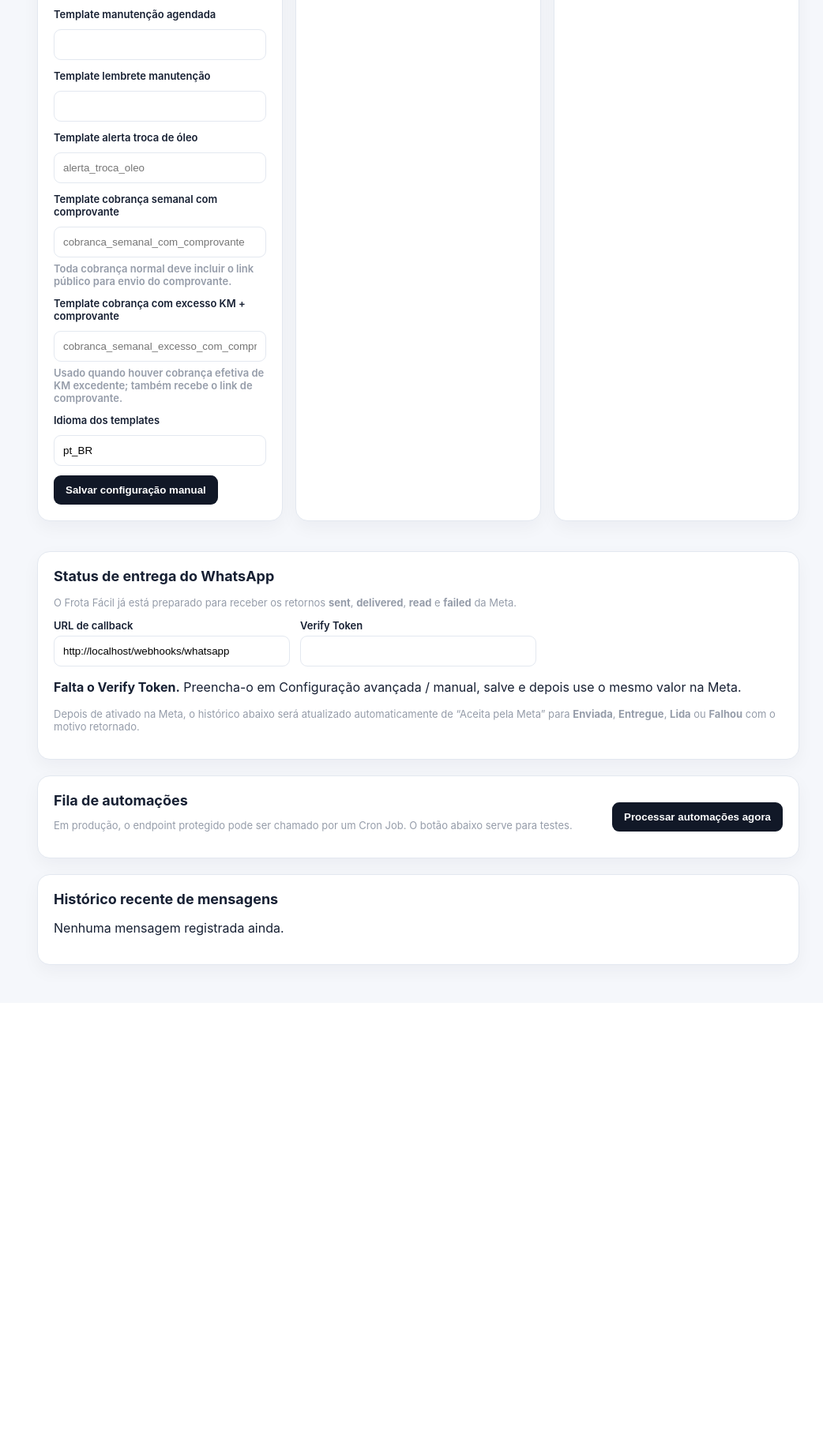
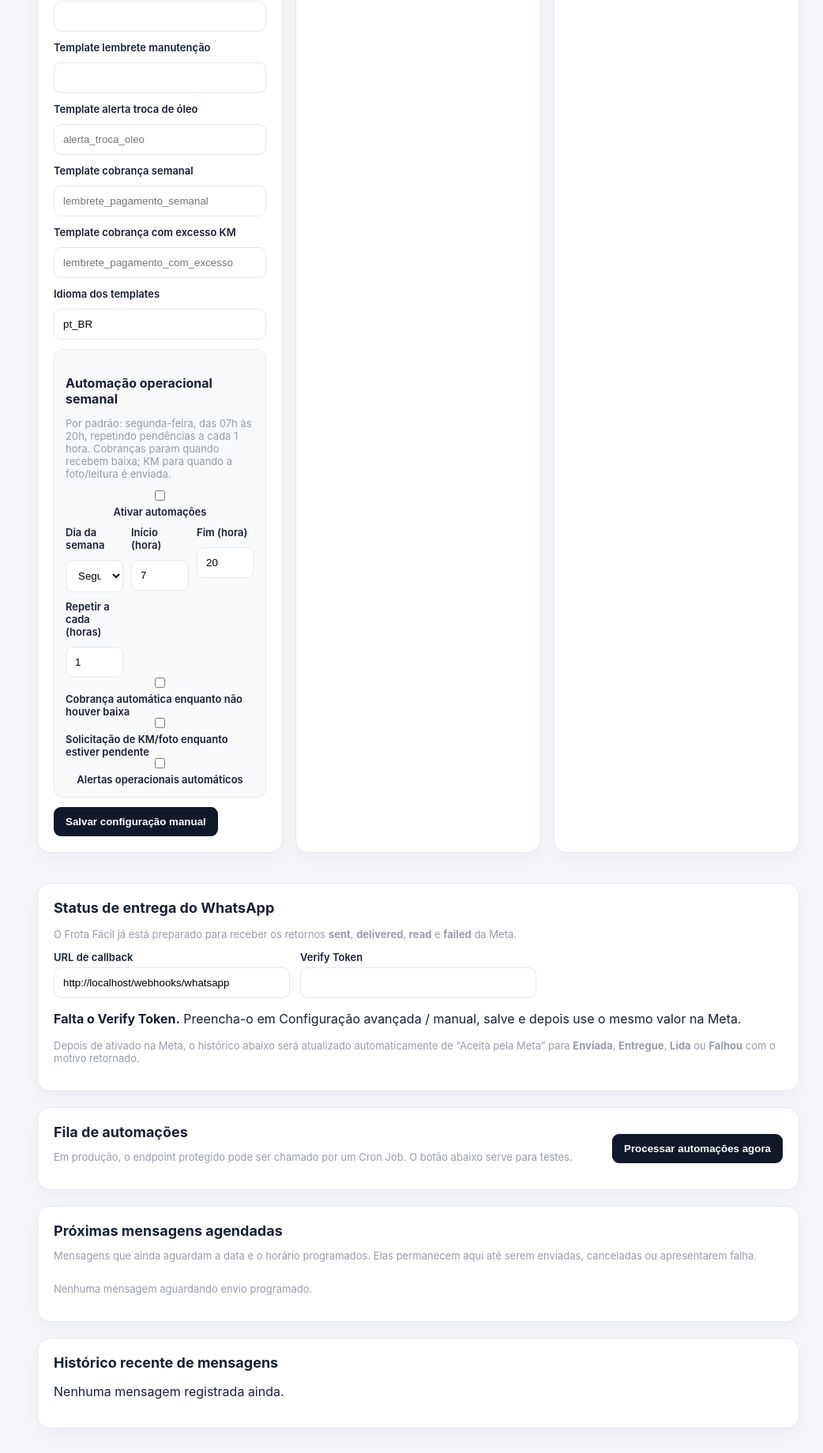
Before and after one commit to caelessa/saas, a Flask app: page /integracoes in a window 1280 px wide. Shown: the part 1320-3160 px from the top of the page at 79% size, without its empty margins (238-1280 px from the left). Before the commit the page ends 2557 px from the top, so only its background shows below. Run offline with Flask 3, Linux system fonts and the light colour scheme; a user stored in the database is signed in; data comes from the database, SQL or seed files in the repository; data that the repository does not hold is empty.

Commit message:
Add files via upload

```diff
--- a/templates/integracoes.html
+++ b/templates/integracoes.html
@@ -2,7 +2,6 @@
 {% block heading %}Integrações{% endblock %}
 {% block subheading %}Conecte os serviços usados por cada locadora sem prender o Frota Fácil a um único fornecedor.{% endblock %}
 {% block content %}
-<div style="margin-bottom:16px"><a class="btn-secondary" href="{{ url_for('configuracoes') }}">⚙ Central de Configurações</a></div>
 <div class="integration-grid">
   <section class="card integration-card">
     <h2>WhatsApp Business Platform</h2>
@@ -18,8 +17,8 @@
         <button class="btn-secondary" type="submit">Desconectar do Frota Fácil</button>
       </form>
     {% elif meta_embedded_ready %}
-      <button class="btn" type="button" id="meta-connect-button">Conectar meu WhatsApp</button>
-      <p class="muted" id="meta-connect-status">Você será direcionado ao fluxo seguro da Meta para escolher/criar a conta e o número.</p>
+      <a class="btn" href="{{ url_for('iniciar_whatsapp_embedded_signup') }}">Conectar meu WhatsApp</a>
+      <p class="muted">Você será direcionado ao fluxo seguro da Meta e voltará automaticamente ao Frota Fácil após a autorização.</p>
     {% else %}
       <div class="notice-warning">
         <strong>Conexão simplificada preparada.</strong>
@@ -54,9 +53,23 @@
         <label>Template manutenção agendada<input name="maintenance_template_name" value="{{ whatsapp_cfg.get('maintenance_template_name','') }}"></label>
         <label>Template lembrete manutenção<input name="maintenance_reminder_template_name" value="{{ whatsapp_cfg.get('maintenance_reminder_template_name','') }}"></label>
         <label>Template alerta troca de óleo<input name="oil_change_template_name" value="{{ whatsapp_cfg.get('oil_change_template_name','') }}" placeholder="alerta_troca_oleo"></label>
-        <label>Template cobrança semanal com comprovante<input name="payment_template_name" value="{{ whatsapp_cfg.get('payment_template_name','') }}" placeholder="cobranca_semanal_com_comprovante"><small class="muted">Toda cobrança normal deve incluir o link público para envio do comprovante.</small></label>
-        <label>Template cobrança com excesso KM + comprovante<input name="payment_excess_template_name" value="{{ whatsapp_cfg.get('payment_excess_template_name','') }}" placeholder="cobranca_semanal_excesso_com_comprovante"><small class="muted">Usado quando houver cobrança efetiva de KM excedente; também recebe o link de comprovante.</small></label>
+        <label>Template cobrança semanal<input name="payment_template_name" value="{{ whatsapp_cfg.get('payment_template_name','') }}" placeholder="lembrete_pagamento_semanal"></label>
+        <label>Template cobrança com excesso KM<input name="payment_excess_template_name" value="{{ whatsapp_cfg.get('payment_excess_template_name','') }}" placeholder="lembrete_pagamento_com_excesso"></label>
         <label>Idioma dos templates<input name="template_language" value="{{ whatsapp_cfg.get('template_language','pt_BR') }}"></label>
+        <div class="wide maintenance-box">
+          <h3>Automação operacional semanal</h3>
+          <p class="muted">Por padrão: segunda-feira, das 07h às 20h, repetindo pendências a cada 1 hora. Cobranças param quando recebem baixa; KM para quando a foto/leitura é enviada.</p>
+          <label class="check"><input type="checkbox" name="automation_enabled" value="1" {% if whatsapp_cfg.get('automation_enabled') %}checked{% endif %}> Ativar automações</label>
+          <div class="maintenance-fields">
+            <label>Dia da semana<select name="automation_weekday"><option value="0" {% if whatsapp_cfg.get('automation_weekday',0)|int==0 %}selected{% endif %}>Segunda-feira</option><option value="1" {% if whatsapp_cfg.get('automation_weekday')|int==1 %}selected{% endif %}>Terça-feira</option><option value="2" {% if whatsapp_cfg.get('automation_weekday')|int==2 %}selected{% endif %}>Quarta-feira</option><option value="3" {% if whatsapp_cfg.get('automation_weekday')|int==3 %}selected{% endif %}>Quinta-feira</option><option value="4" {% if whatsapp_cfg.get('automation_weekday')|int==4 %}selected{% endif %}>Sexta-feira</option></select></label>
+            <label>Início (hora)<input type="number" min="0" max="23" name="automation_start_hour" value="{{ whatsapp_cfg.get('automation_start_hour',7) }}"></label>
+            <label>Fim (hora)<input type="number" min="0" max="23" name="automation_end_hour" value="{{ whatsapp_cfg.get('automation_end_hour',20) }}"></label>
+            <label>Repetir a cada (horas)<input type="number" min="1" max="12" name="reminder_interval_hours" value="{{ whatsapp_cfg.get('reminder_interval_hours',1) }}"></label>
+          </div>
+          <label class="check"><input type="checkbox" name="automatic_billing_enabled" value="1" {% if whatsapp_cfg.get('automatic_billing_enabled') %}checked{% endif %}> Cobrança automática enquanto não houver baixa</label>
+          <label class="check"><input type="checkbox" name="automatic_km_enabled" value="1" {% if whatsapp_cfg.get('automatic_km_enabled') %}checked{% endif %}> Solicitação de KM/foto enquanto estiver pendente</label>
+          <label class="check"><input type="checkbox" name="automatic_alerts_enabled" value="1" {% if whatsapp_cfg.get('automatic_alerts_enabled') %}checked{% endif %}> Alertas operacionais automáticos</label>
+        </div>
         <div class="form-actions"><button class="btn" type="submit">Salvar configuração manual</button></div>
       </form>
     </details>
@@ -147,6 +160,34 @@
 </section>
 
 <section class="card" style="margin-top:20px">
+  <div class="section-heading">
+    <div>
+      <h2>Próximas mensagens agendadas</h2>
+      <p class="muted">Mensagens que ainda aguardam a data e o horário programados. Elas permanecem aqui até serem enviadas, canceladas ou apresentarem falha.</p>
+    </div>
+    {% if agendadas %}<span class="badge">{{ agendadas|length }} agendada(s)</span>{% endif %}
+  </div>
+  {% if agendadas %}
+  <div class="table-wrap"><table>
+    <thead><tr><th>Agendada para</th><th>Destinatário</th><th>Tipo</th><th>Provedor</th><th>Status</th></tr></thead>
+    <tbody>
+      {% for item in agendadas %}
+      <tr>
+        <td><strong>{{ item.scheduled_at|sp_datetime if item.scheduled_at else '-' }}</strong><br><small>Criada em {{ item.created_at|sp_datetime if item.created_at else '-' }}</small></td>
+        <td>{{ item.recipient_name or item.recipient }}<br><small>{{ item.recipient }}</small></td>
+        <td>{{ item.message_type }}</td>
+        <td>{{ item.provider }}</td>
+        <td><span class="badge">{{ status_label(item.status) }}</span></td>
+      </tr>
+      {% endfor %}
+    </tbody>
+  </table></div>
+  {% else %}
+    <p class="muted">Nenhuma mensagem aguardando envio programado.</p>
+  {% endif %}
+</section>
+
+<section class="card" style="margin-top:20px">
   <h2>Histórico recente de mensagens</h2>
   {% if recentes %}
   <div class="table-wrap"><table>
@@ -167,79 +208,4 @@
   {% else %}<p>Nenhuma mensagem registrada ainda.</p>{% endif %}
 </section>
 
-
-{% if meta_embedded_ready %}
-<script>
-(function(){
-  let signupInfo = {};
-  const statusEl = document.getElementById('meta-connect-status');
-
-  window.fbAsyncInit = function() {
-    FB.init({
-      appId: '{{ meta_app_id|e }}',
-      autoLogAppEvents: true,
-      xfbml: true,
-      version: '{{ meta_graph_version|e }}'
-    });
-  };
-
-  window.addEventListener('message', function(event) {
-    if (event.origin !== 'https://www.facebook.com' && event.origin !== 'https://web.facebook.com') return;
-    let data = event.data;
-    try {
-      if (typeof data === 'string') data = JSON.parse(data);
-    } catch(e) {
-      return;
-    }
-    if (data && data.type === 'WA_EMBEDDED_SIGNUP' && data.event === 'FINISH') {
-      signupInfo = data.data || {};
-    }
-  });
-
-  const btn = document.getElementById('meta-connect-button');
-  if (btn) {
-    btn.addEventListener('click', function(){
-      if (statusEl) statusEl.textContent = 'Abrindo a Meta…';
-
-      FB.login(function(response){
-        if (!response.authResponse || !response.authResponse.code) {
-          if (statusEl) statusEl.textContent = 'Conexão cancelada ou não autorizada.';
-          return;
-        }
-
-        if (statusEl) statusEl.textContent = 'Concluindo conexão com segurança…';
-
-        fetch('{{ url_for("concluir_whatsapp_embedded_signup") }}', {
-          method: 'POST',
-          headers: {'Content-Type':'application/json'},
-          body: JSON.stringify({
-            code: response.authResponse.code,
-            waba_id: signupInfo.waba_id || '',
-            phone_number_id: signupInfo.phone_number_id || '',
-            redirect_uri: window.location.origin + window.location.pathname
-          })
-        })
-        .then(r => r.json().then(j => ({ok:r.ok, data:j})))
-        .then(x => {
-          if (!x.ok) throw new Error(x.data.error || 'Falha ao concluir conexão.');
-          if (statusEl) statusEl.textContent = 'WhatsApp conectado. Atualizando…';
-          window.location.reload();
-        })
-        .catch(err => {
-          if (statusEl) statusEl.textContent = err.message;
-        });
-
-      }, {
-        config_id: '{{ meta_config_id|e }}',
-        response_type: 'code',
-        override_default_response_type: true,
-        extras: {setup:{}, featureType:'', sessionInfoVersion:'3'}
-      });
-    });
-  }
-})();
-</script>
-<script async defer crossorigin="anonymous" src="https://connect.facebook.net/pt_BR/sdk.js"></script>
-{% endif %}
-
 {% endblock %}
```
